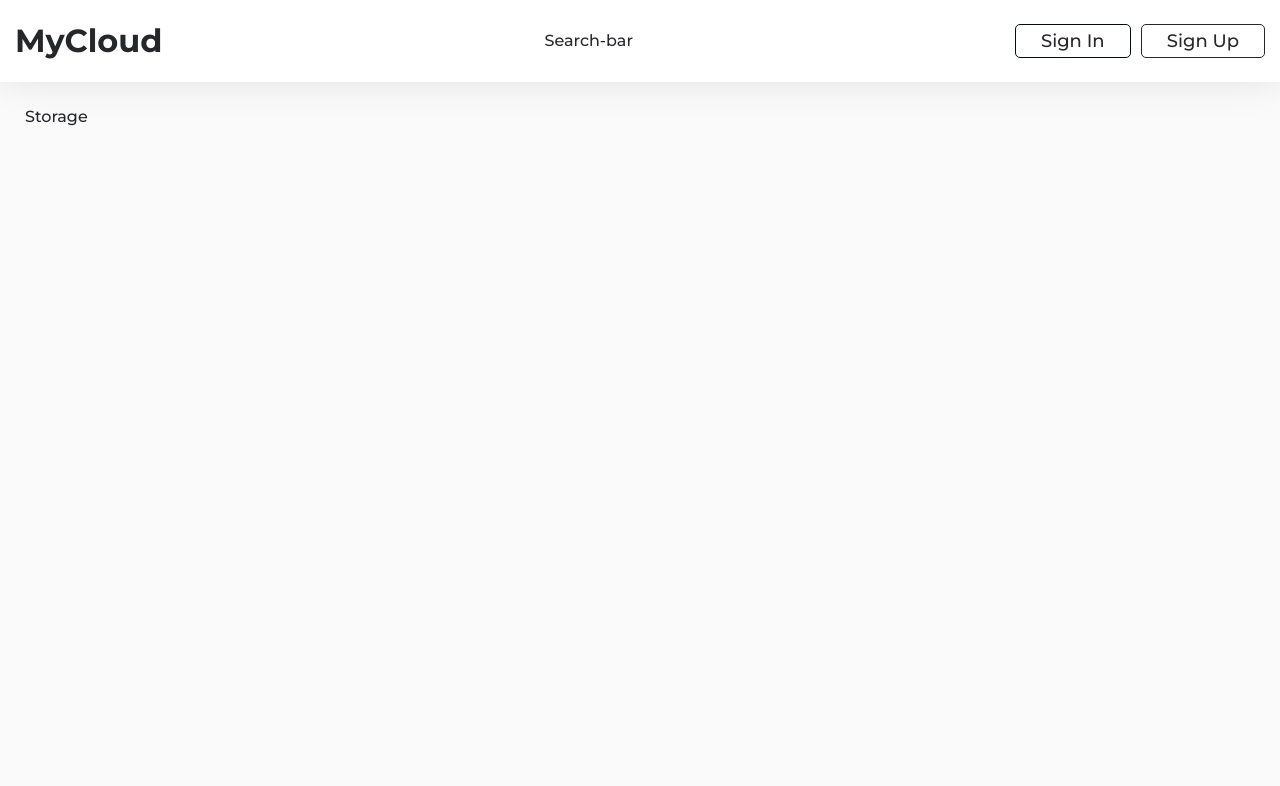
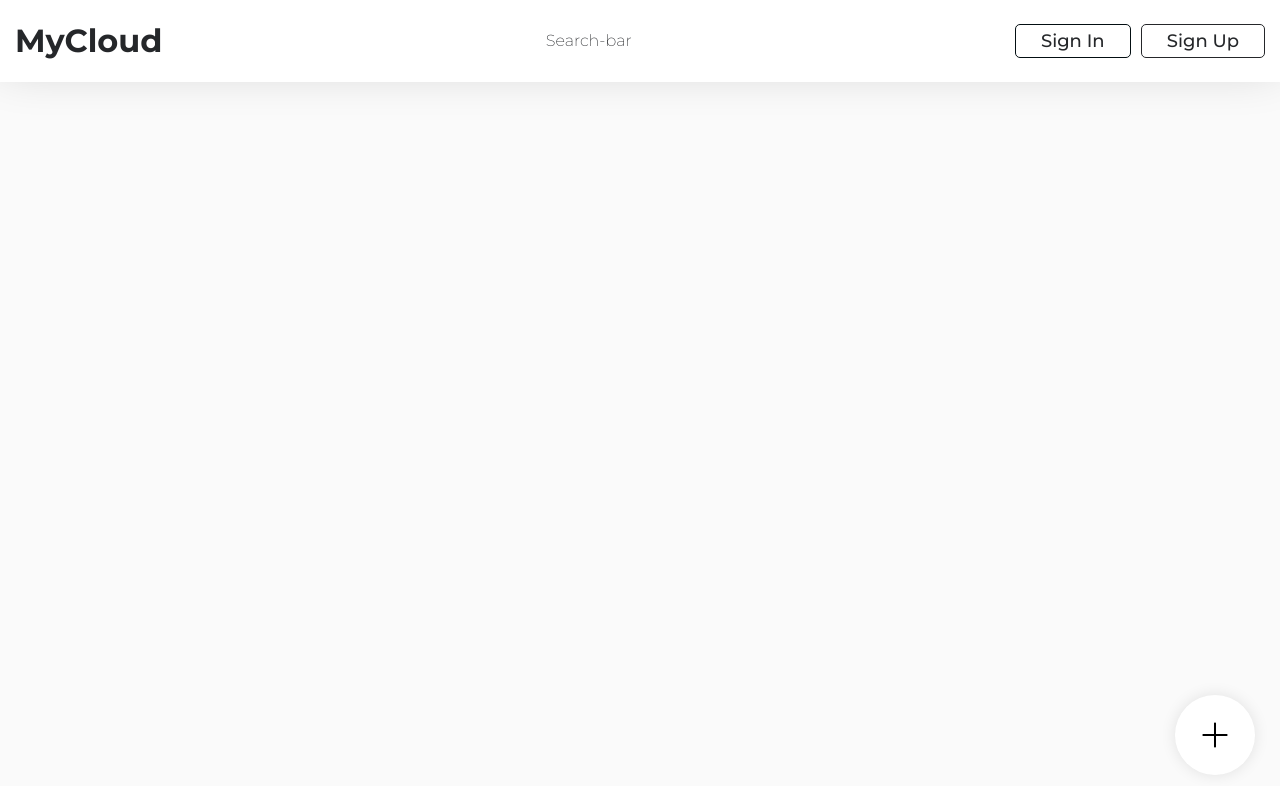
Before and after one commit to k0rabl/storage, a React (Create React App) app in the folder client/: page / in a window 1280 px wide. Shown: the top 786 px of the page. Built offline with nearby package versions, Linux system fonts and the light colour scheme.

Commit message:
+ <Add /> for Storage page

```diff
--- a/client/src/app/app.sass
+++ b/client/src/app/app.sass
@@ -6,6 +6,7 @@ body
   padding: 0
   color: #25272a
   font-family: 'Montserrat', sans-serif
+  font-weight: 200
   .dark
     color: #fdfdfe
     background-color: #030e12
--- /dev/null
+++ b/client/src/features/storage/ui/add/add.sass
@@ -0,0 +1,48 @@
+.add
+    position: fixed
+    bottom: 25px
+    right: 25px
+    &__btn
+      background-color: #fff
+      border-radius: 50%
+      height: 80px
+      width: 80px
+      margin: 0
+      box-shadow: 0 0 15px 0 rgba(0,0,0,.1)
+      transition: .2s all .1s
+      cursor: pointer
+      .plus
+        transition: .2s all .1s
+
+      &:hover
+        background-color: #0e6bab
+        .plus
+          fill: #fff
+        .add__list
+          transform: scale(1)
+          opacity: 1
+
+    &__list
+      height: 100%
+      width: 140px
+      opacity: 0
+      position: absolute
+      left: -150px
+      top: 0
+      border-radius: 5px
+      box-shadow: 0 0 15px 0 rgba(0,0,0,.1)
+      transform-origin: right
+      transform: scale(0)
+      transition: .5s all .2s cubic-bezier(.25, .8, .25, 1)
+      background-color: #fff
+      overflow: hidden;
+    &__element
+      display: flex
+      align-items: center
+      cursor: pointer
+      &:hover
+        background-color: #0e6bab
+        color: #fff
+        transition: .2s all
+        svg
+          fill: #fff
--- /dev/null
+++ b/client/src/features/storage/ui/add/index.tsx
@@ -0,0 +1,29 @@
+import { FC } from 'react'
+
+import AddFileIcon from '../../../../shared/svg/addFile'
+import AddFolderIcon from '../../../../shared/svg/addFolder'
+import PlusIcon from '../../../../shared/svg/plus'
+
+import './add.sass'
+
+export const Add: FC<{}> = () => {
+  return (
+    <div className="add">
+        <div className="add__btn">
+          <PlusIcon />
+
+          <div className="add__list">
+            <div className="add__element">
+              <AddFolderIcon />
+              Add folder
+            </div>
+
+            <div className="add__element">
+              <AddFileIcon />
+              Add file
+            </div>
+          </div>
+        </div>
+      </div>
+  )
+}
--- a/client/src/pages/storage/index.tsx
+++ b/client/src/pages/storage/index.tsx
@@ -1,9 +1,18 @@
-import { FunctionComponent } from 'react'
+import { FC } from 'react'
+import { Add } from '../../features/storage/ui/add'
 
 import './storage.sass'
 
 interface IProps {}
 
-export const Storage: FunctionComponent<IProps> = () => {
-    return <div className="storage">Storage</div>
+export const Storage: FC<IProps> = () => {
+    return <div className="storage">
+      <div className="storage__path">
+
+      </div>
+      <div className="storage__layout">
+
+      </div>
+      <Add/>
+    </div>
 }
--- /dev/null
+++ b/client/src/shared/svg/addFile.jsx
@@ -0,0 +1,13 @@
+const AddFile = () => (
+  <svg xmlns="http://www.w3.org/2000/svg" width="40" height="40" version="1.1" viewBox="0 0 752 752">
+    <g>
+      <path d="m349.1 265.04h-98.977c-2.6172 0-4.7383 2.1172-4.7383 4.7344 0 2.6172 2.1211 4.7344 4.7383 4.7344h98.977c2.6172 0 4.7344-2.1172 4.7344-4.7344 0-2.6172-2.1172-4.7344-4.7344-4.7344z"/>
+      <path d="m349.1 331.34h-98.977c-2.6172 0-4.7383 2.1211-4.7383 4.7344 0 2.6172 2.1211 4.7344 4.7383 4.7344h98.977c2.6172 0 4.7344-2.1172 4.7344-4.7344 0-2.6133-2.1172-4.7344-4.7344-4.7344z"/>
+      <path d="m349.1 397.64h-98.977c-2.6172 0-4.7383 2.1211-4.7383 4.7344 0 2.6172 2.1211 4.7383 4.7383 4.7383h98.977c2.6172 0 4.7344-2.1211 4.7344-4.7383 0-2.6133-2.1172-4.7344-4.7344-4.7344z"/>
+      <path d="m484.93 378.61-0.71094-113.66v-0.28516 0.003906c-0.023438-0.42187-0.10547-0.83594-0.23828-1.2344v-0.47266c-0.19922-0.39453-0.45312-0.76172-0.75781-1.0898v-0.23828l-87.801-81.785c-0.375-0.35156-0.80859-0.64062-1.2773-0.85156h-0.37891c-0.41406-0.13672-0.84375-0.21875-1.2812-0.23828h-149.08c-13.816 0-27.066 5.4883-36.836 15.258s-15.258 23.02-15.258 36.836v246.26c0 13.816 5.4883 27.066 15.258 36.836 9.7695 9.7695 23.02 15.258 36.836 15.258h135.78c18.039 27.25 48.379 43.824 81.059 44.273 32.676 0.44531 63.461-15.285 82.242-42.031 18.777-26.742 23.125-61.043 11.609-91.625-11.516-30.586-37.406-53.5-69.16-61.215zm-88.039-184.41 70.754 66.062h-56.547c-7.8477 0-14.207-6.3594-14.207-14.207zm-153.49 325.35c-11.305 0-22.145-4.4883-30.137-12.484-7.9961-7.9922-12.484-18.832-12.484-30.137v-246.26c0-11.305 4.4883-22.145 12.484-30.141 7.9922-7.9922 18.832-12.48 30.137-12.48h144.02v58.012c0 6.2812 2.4961 12.305 6.9375 16.742 4.4375 4.4414 10.461 6.9375 16.742 6.9375h63.84l0.51953 107.03c-24.016-3.457-48.465 2.0547-68.672 15.488s-34.758 33.844-40.863 57.328-3.3398 48.395 7.7617 69.969zm217.85 44.422c-23.68-0.14844-46.332-9.6875-62.988-26.52-16.656-16.836-25.953-39.586-25.855-63.27 0.10156-23.68 9.5898-46.352 26.387-63.043 16.801-16.691 39.531-26.039 63.215-25.988 23.68 0.050781 46.371 9.4922 63.102 26.254 16.727 16.762 26.121 39.473 26.121 63.156-0.023437 23.738-9.4805 46.492-26.281 63.262-16.805 16.77-39.582 26.176-63.32 26.148z"/>
+      <path d="m508.23 469.82h-41.867v-41.723c0-2.6133-2.1172-4.7344-4.7344-4.7344s-4.7344 2.1211-4.7344 4.7344v41.816l-41.82 0.003906c-2.6133 0-4.7344 2.1172-4.7344 4.7344 0 2.6172 2.1211 4.7344 4.7344 4.7344h41.863v41.863l0.003906 0.003906c0 2.6133 2.1211 4.7344 4.7344 4.7344 2.6172 0 4.7344-2.1211 4.7344-4.7344v-41.961h41.867c2.6133 0 4.7344-2.1211 4.7344-4.7344 0-2.6172-2.1211-4.7383-4.7344-4.7383z"/>
+    </g>
+  </svg>
+)
+
+export default AddFile
--- /dev/null
+++ b/client/src/shared/svg/addFolder.jsx
@@ -0,0 +1,7 @@
+const AddFolder = () => (
+  <svg xmlns="http://www.w3.org/2000/svg" width="40" height="40" version="1.1" viewBox="0 0 752 752">
+    <path d="m524 252.67h-143.55c-2.4648-22.199-21.211-39.465-43.906-39.465h-108.53c-24.664 0-44.398 19.734-44.398 44.398v241.73c0 24.172 19.734 44.398 44.398 44.398h295.99c24.172 0 44.398-19.734 44.398-44.398v-202.26c0-24.664-19.734-44.398-44.398-44.398zm-330.52 4.9336c0-19.238 15.293-34.531 34.531-34.531h108.53c17.266 0 31.57 12.824 34.039 29.598h-142.57c-13.812 0-26.145 6.4141-34.531 16.281zm365.05 241.72c0 18.746-15.293 34.531-34.531 34.531l-295.99 0.003906c-18.746 0-34.531-15.293-34.531-34.531v-202.26c0-18.746 15.293-34.531 34.531-34.531h295.99c18.746 0 34.531 15.293 34.531 34.531zm-101.13-98.66c0 2.9609-1.9727 4.9336-4.9336 4.9336h-71.531v71.531c0 2.9609-1.9727 4.9336-4.9336 4.9336s-4.9336-1.9727-4.9336-4.9336v-71.531h-71.527c-2.9609 0-4.9336-1.9727-4.9336-4.9336 0-2.9609 1.9727-4.9336 4.9336-4.9336h71.527v-71.531c0-2.9609 1.9727-4.9336 4.9336-4.9336s4.9336 1.9727 4.9336 4.9336v71.531h71.531c2.9609 0 4.9336 1.9727 4.9336 4.9336z"/>
+  </svg>
+)
+
+export default AddFolder
--- /dev/null
+++ b/client/src/shared/svg/plus.jsx
@@ -0,0 +1,7 @@
+const Plus = () => (
+  <svg className="plus" xmlns="http://www.w3.org/2000/svg" width="80" height="80" version="1.1" viewBox="0 0 752 752">
+    <path d="m376 257.61c-5.2305 0-9.4727 4.2422-9.4727 9.4727v99.453h-99.453c-5.2305 0-9.4727 4.2422-9.4727 9.4727 0 5.2305 4.2422 9.4727 9.4727 9.4727h99.453v99.453c0 5.2305 4.2422 9.4727 9.4727 9.4727s9.4727-4.2422 9.4727-9.4727v-99.453h99.453c5.2305 0 9.4727-4.2422 9.4727-9.4727 0-5.2305-4.2422-9.4727-9.4727-9.4727h-99.453v-99.453c0-5.2305-4.2422-9.4727-9.4727-9.4727z"/>
+  </svg>
+)
+
+export default Plus
```
Also changed, not shown: client/src/pages/storage/storage.sass (line endings or trailing spaces).
